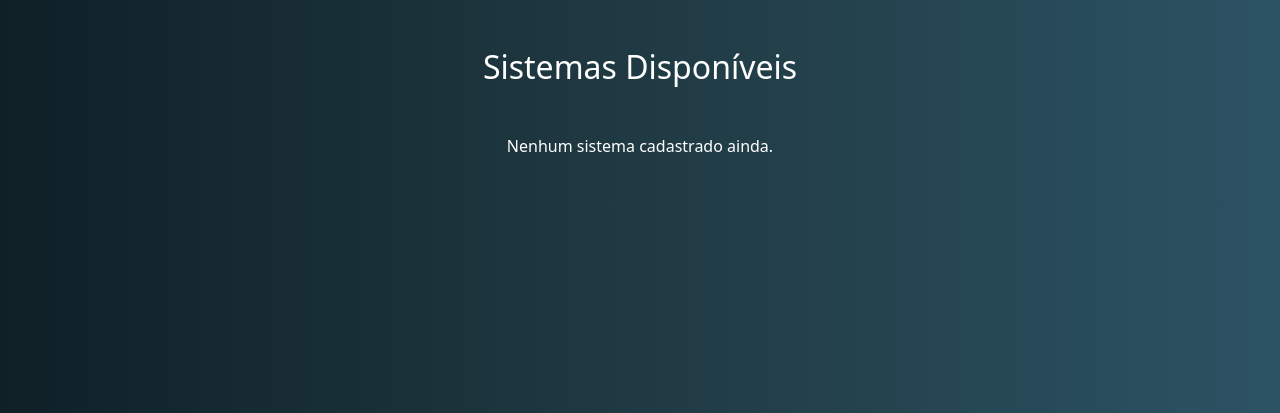
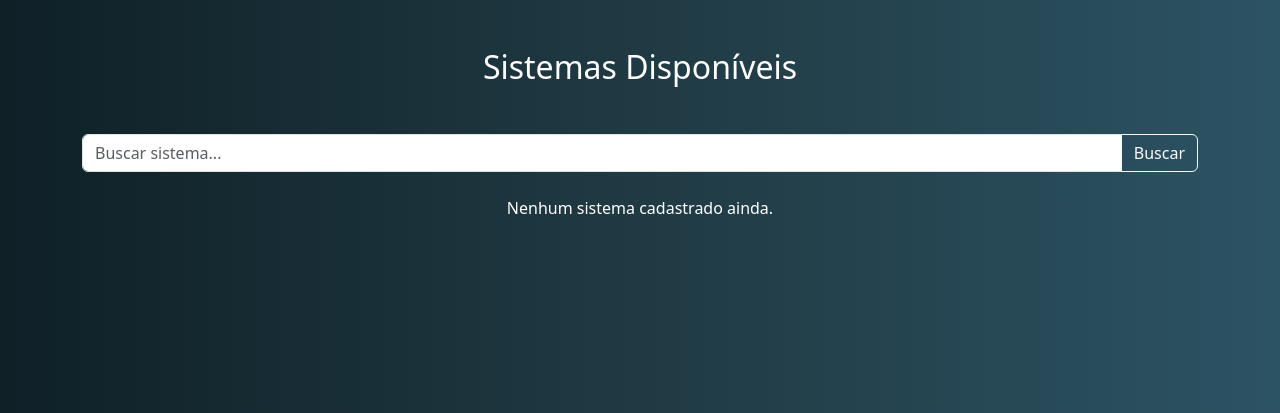
Before and after one commit to Murilovisk01/site_importacao, a Django app: page / in a window 1280 px wide. Shown: the part 54-467 px from the top of the page. Run offline with Django 5.2, Linux system fonts and the light colour scheme; data that the repository does not hold is empty.

Commit message:
Atualização tela inicial
Tipo: M (C-Correção, I-Implementação, M-Melhoria)

Descrição:

Observações:

Referências:

```diff
--- a/core/templates/core/tela_inicial.html
+++ b/core/templates/core/tela_inicial.html
@@ -53,7 +53,15 @@
 
 <div class="container py-5">
     <h2 class="text-center mb-5">Sistemas Disponíveis</h2>
-
+    <form method="get" class="mb-4">
+        <div class="input-group">
+            <input type="text" name="q" class="form-control" placeholder="Buscar sistema..." value="{{ request.GET.q }}">
+            <button class="btn btn-outline-light" type="submit">Buscar</button>
+            {% if request.GET.q %}
+                <a href="{% url 'tela_inicial' %}" class="btn btn-outline-light">Limpar</a>
+            {% endif %}
+        </div>
+    </form>
     <div class="row g-4">
         {% for sistema in sistemas %}
         <div class="col-md-4">
--- a/core/views.py
+++ b/core/views.py
@@ -13,6 +13,7 @@ from django.db.models import Count
 from datetime import datetime
 from core.decorators import aprovado_required
 from django.forms import inlineformset_factory
+from django.db.models import Q
 
 class CustomLoginView(LoginView):
     template_name = 'core/login.html'
@@ -29,7 +30,12 @@ class CustomLoginView(LoginView):
         return redirect('dashboard')
 
 def tela_inicial(request):
+    termo = request.GET.get('q', '')
     sistemas = Sistema.objects.all()
+
+    if termo:
+        sistemas = sistemas.filter(nome__icontains=termo)
+
     return render(request, 'core/tela_inicial.html', {'sistemas': sistemas})
 
 @login_required
@@ -212,6 +218,7 @@ def criar_sistema(request):
         form = SistemaForm(request.POST, request.FILES)
         if form.is_valid():
             sistema = form.save(commit=False)
+            sistema.criado_por = request.user
             sistema.save()
             messages.success(request, 'Sistema criado com sucesso.')
             return redirect('dashboard')
```
Also changed, not shown: core/templates/core/base.html (+8 -7 lines).
